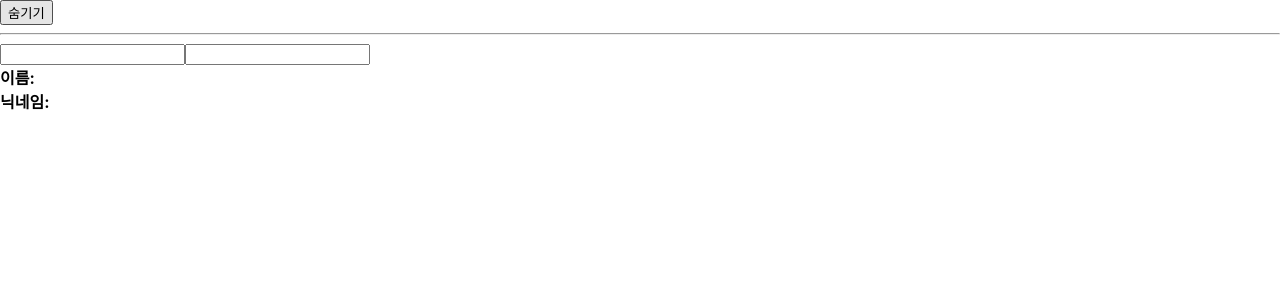
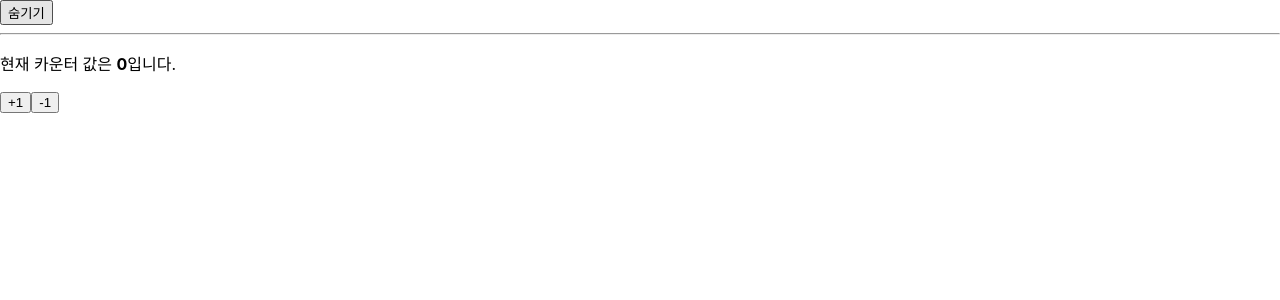
Before and after one commit to Jetom88/react_book, a React (Create React App) app: page / in a window 1280 px wide. Both pictures are taken after a click on the button "보이기". Shown: the top 300 px of the page. Built offline with nearby package versions, Linux system fonts and the light colour scheme.

Commit message:
useReducer 사용 방법

```diff
--- a/src/Counter.js
+++ b/src/Counter.js
@@ -1,65 +1,35 @@
-import React, { useEffect, useState } from "react";
+import React, { useReducer } from "react";
+
+//useReducer는 state보다 더 다양한 상황에서 다양한 상태를 다른 값으로 업데이트할 때 사용하는 hook
+//리듀서는 현재 상태, 업데이트를 위해 필요한 정보를 담은 액션 값을 전달받아 새로운 상태를 반환하는 함수
+//새로운 상태를 만들 때는 불변성 지키기
+
+function reducer(state, action) {
+  const { value } = state;
+  switch (action.type) {
+    case "INCREMENT":
+      return { value: value + 1 };
+    case "DECREMENT":
+      return { value: value - 1 };
+    default:
+      //해당 안되면 기존 상태 반환
+      return state;
+  }
+}
 
 const Counter = () => {
-  const [form, setForm] = useState({
-    username: "",
-    nickname: "",
-  });
-
-  //구조분해할당
-  const { username, nickname } = form;
-
-  //마운트될 때만 실행
-  //   useEffect(() => {
-  //     console.log({ username, nickname });
-  //   }, []);
-
-  //특정 값이 업데이트될 때만
-  //   useEffect(() => {
-  //     console.log({ username, nickname });
-  //   }, [username, nickname]);
-
-  //언마운트되기 전이나 업데이트되기 직전에 수행하고싶다면 cleanup 함수 반환
-  //   useEffect(() => {
-  //     console.log("effect");
-  //     console.log(username);
-  //     return () => {
-  //       console.log("cleanup");
-  //       console.log(username);
-  //     };
-  //   }, [username]);
-
-  //언마운트될 때 cleanup을 호출하고 싶을때
-  useEffect(() => {
-    console.log("effect");
-    console.log(username);
-    return () => {
-      console.log("unmount");
-      console.log(username);
-    };
-  }, []);
-
-  const onChange = (e) => {
-    const changeForm = {
-      ...form,
-      [e.target.name]: e.target.value,
-    };
-    setForm(changeForm);
-  };
-
+  //useReducer의 첫 번째는 함수, 두 번째는 리듀서 기본 값
+  //state는 현재 가리키고 있는 상태, dispatch는 액션을 발생시키는 함수
+  const [state, dispatch] = useReducer(reducer, { value: 0 });
+  const { value } = state;
   return (
-    <>
-      <div>
-        <input name="username" onChange={onChange} value={username} />
-        <input name="nickname" onChange={onChange} value={nickname} />
-      </div>
-      <div>
-        <b>이름:</b> {username}
-      </div>
-      <div>
-        <b>닉네임:</b> {nickname}
-      </div>
-    </>
+    <div>
+      <p>
+        현재 카운터 값은 <b>{value}</b>입니다.
+      </p>
+      <button onClick={() => dispatch({ type: "INCREMENT" })}>+1</button>
+      <button onClick={() => dispatch({ type: "DECREMENT" })}>-1</button>
+    </div>
   );
 };
 
```
